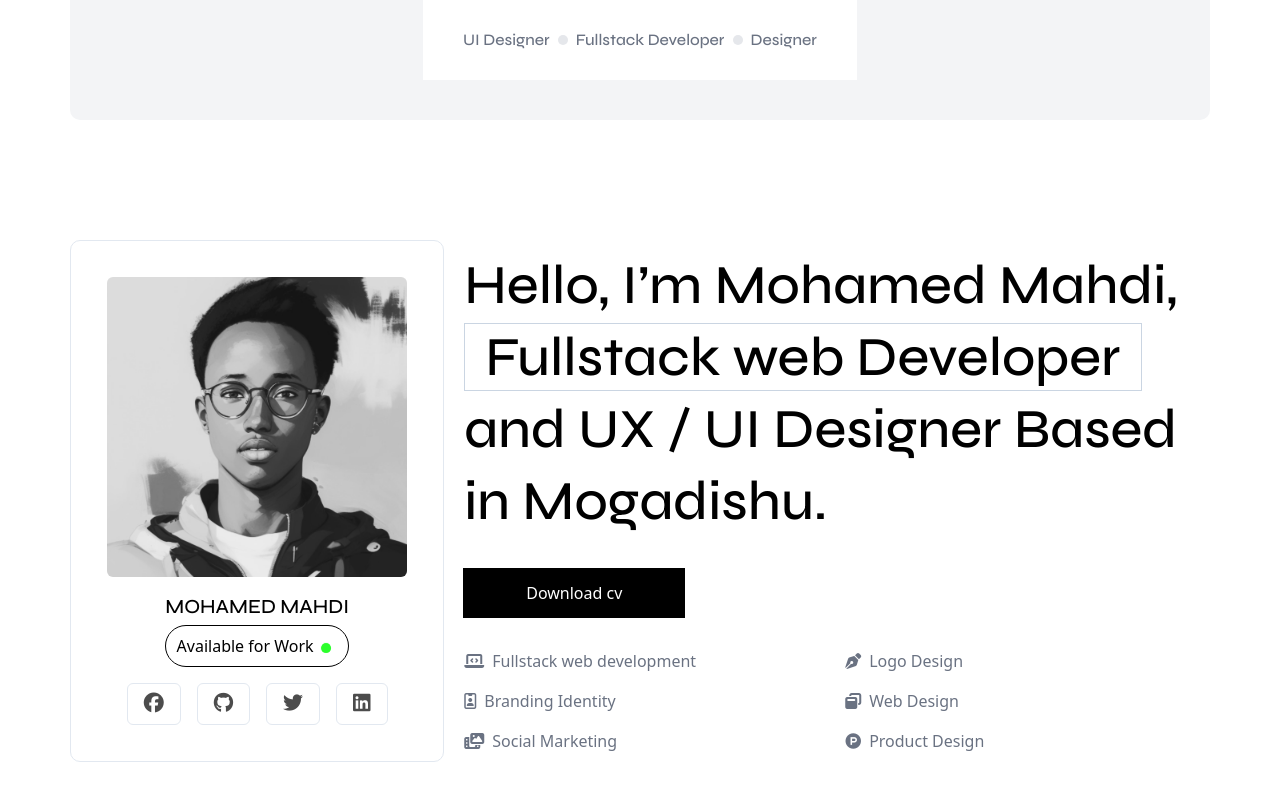
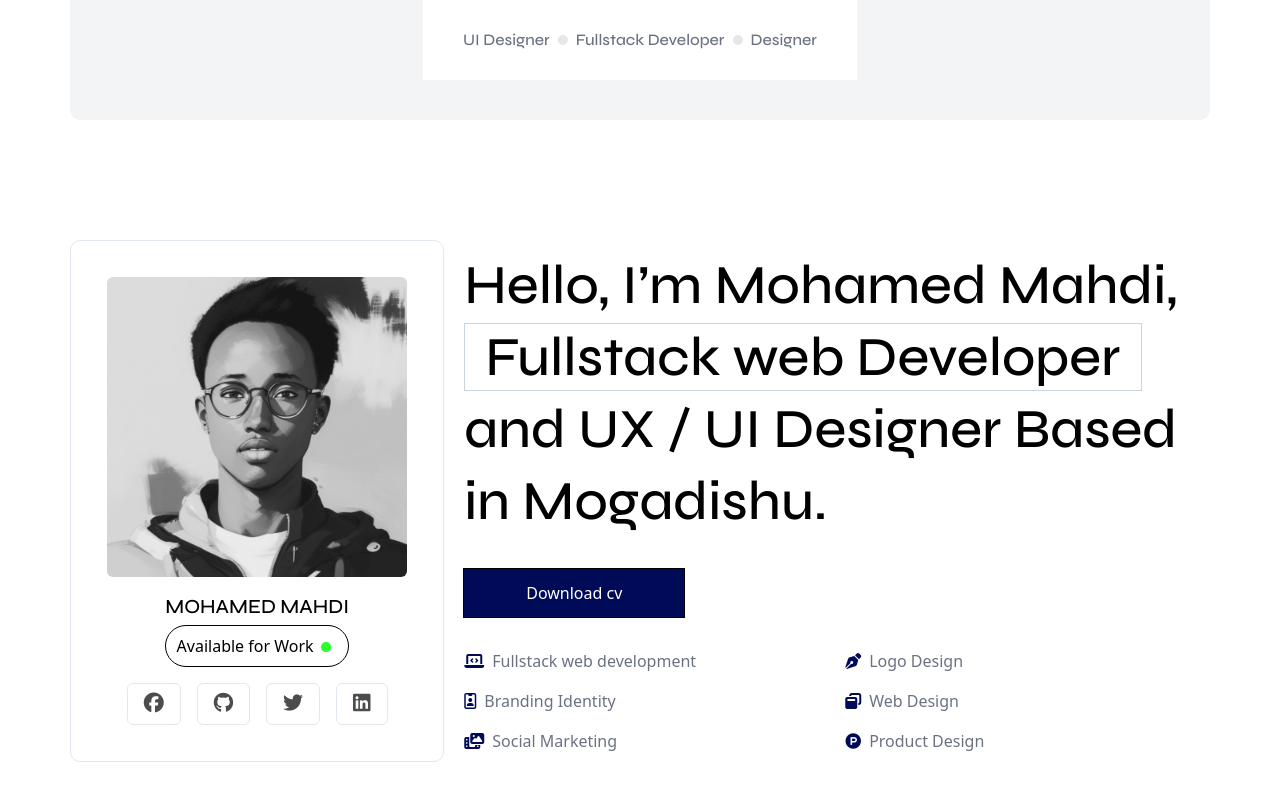
Before and after one commit to Maxamed459/My-Portfolio, a React (Vite) app: page / in a window 1280 px wide. Shown: the part 292-1092 px from the top of the page. Built offline with nearby package versions, Linux system fonts and the light colour scheme.

Commit message:
modified the About section

```diff
--- a/src/components/About.jsx
+++ b/src/components/About.jsx
@@ -15,10 +15,10 @@ const Home = () => {
           </h3>
           <p className="flex items-center justify-center mx-auto p-2 rounded-full border-1">
             Available for Work
-            <div
-              className="w-2 h-2 mt-[3px] bg-[#00FF00] rounded-full mx-2"
+            <span
+              className="w-2 h-2 mt-[2px] bg-[#00FF00] rounded-full mx-2"
               id="available"
-            ></div>
+            ></span>
           </p>
         </div>
         <div className="flex items-center space-x-4">
@@ -52,34 +52,34 @@ const Home = () => {
           </span>{" "}
           and UX / UI Designer Based in Mogadishu.
         </h2>
-        <button className="w-[220px] px-6 py-3 text-center bg-black text-white ring-1 ring-black hover:bg-transparent hover:text-black duration-500 mt-8">
+        <button className="w-[220px] px-6 py-3 text-center bg-[#000b58] text-white ring-1 ring-black hover:bg-transparent hover:text-black duration-500 mt-8">
           Download cv
         </button>
         <div className="grid grid-cols-2 gap-4 mt-8">
           <p className="flex items-center gap-2 text-gray-500">
-            <i class="fa-solid fa-laptop-code"></i>
+            <i className="fa-solid fa-laptop-code text-[#000b58]"></i>
             Fullstack web development
           </p>
           <p className="flex items-center gap-2 text-gray-500">
             <span>
-              <i class="fa-solid fa-pen-nib"></i>
+              <i className="fa-solid fa-pen-nib text-[#000b58]"></i>
             </span>
             Logo Design
           </p>
           <p className="flex items-center gap-2 text-gray-500">
-            <i class="fa-regular fa-id-badge"></i>
+            <i className="fa-regular fa-id-badge text-[#000b58]"></i>
             Branding Identity
           </p>
           <p className="flex items-center gap-2 text-gray-500">
-            <i class="fa-solid fa-window-restore"></i>
+            <i className="fa-solid fa-window-restore text-[#000b58]"></i>
             Web Design
           </p>
           <p className="flex items-center gap-2 text-gray-500">
-            <i class="fa-solid fa-photo-film"></i>
+            <i className="fa-solid fa-photo-film text-[#000b58]"></i>
             Social Marketing
           </p>
           <p className="flex items-center gap-2 text-gray-500">
-            <i class="fa-brands fa-product-hunt"></i>
+            <i className="fa-brands fa-product-hunt text-[#000b58]"></i>
             Product Design
           </p>
         </div>
```
